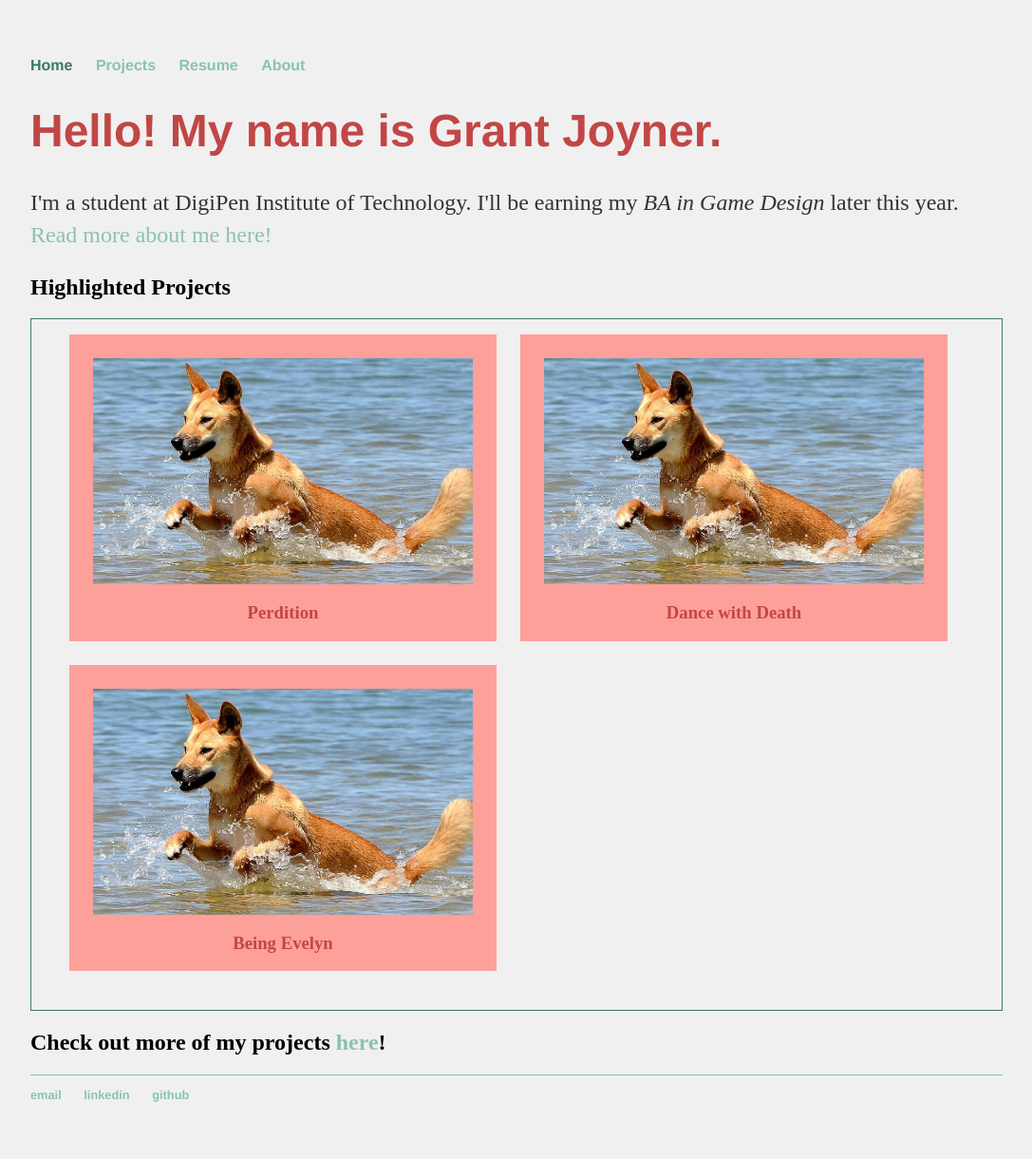
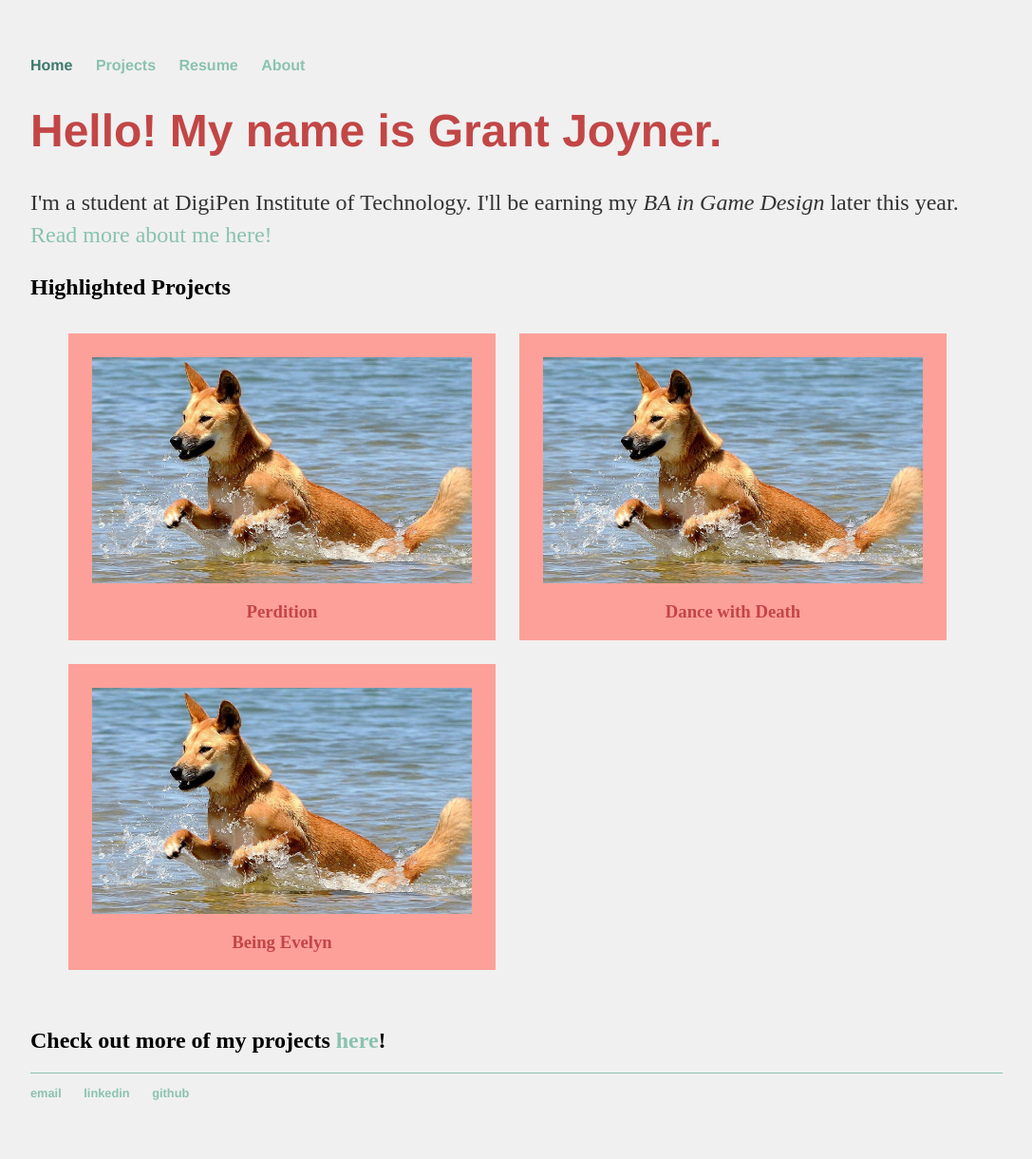
Before and after one commit to digigrant/digigrant.github.io, a Jekyll site: the page built from index.html, in a window 1280 px wide. Shown: the whole page at 95% size, without its empty margins (96-1183 px from the left). Built offline with Jekyll 4.4.1, drawn with Linux system fonts in a browser that asks for light colours.

Commit message:
Update main.scss

```diff
--- a/_sass/main.scss
+++ b/_sass/main.scss
@@ -66,7 +66,6 @@ footer
 
 .row
 {
-    border: 1px solid $color4;
     overflow: auto;
 
     ul
```
